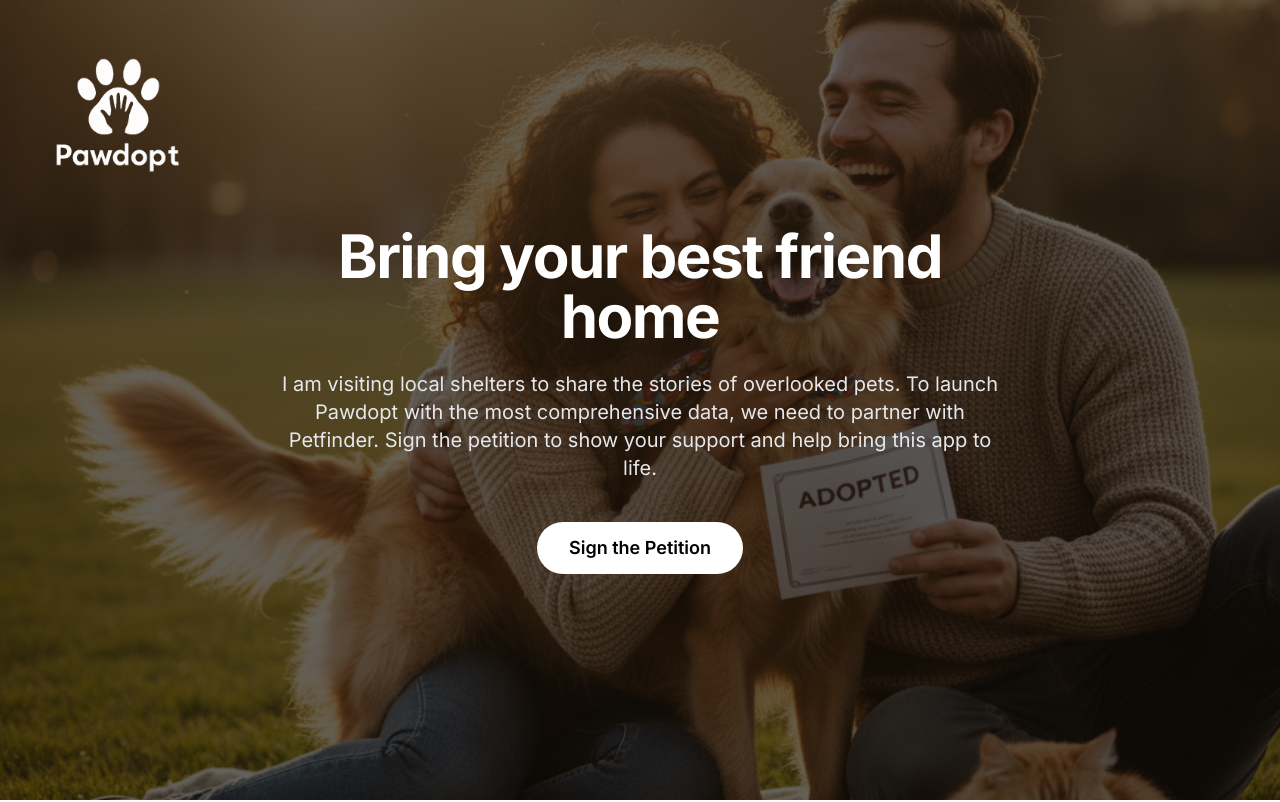
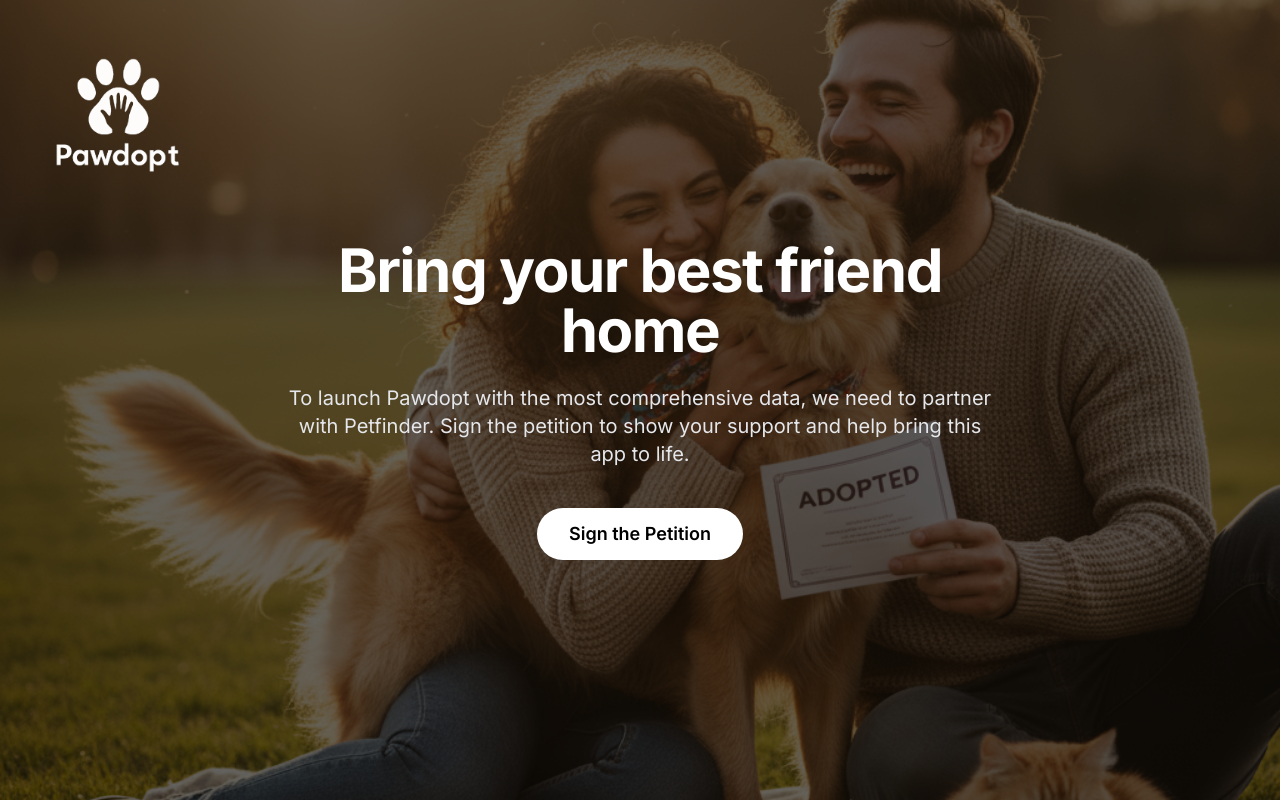
Before and after one commit to JoelGonzalez02/pawdopt-landing-page, a Next.js app: page / in a window 1280 px wide. Shown: the top 802 px of the page. Built offline with nearby package versions, Linux system fonts and the light colour scheme.

Commit message:
change hero message

```diff
--- a/src/components/HeroSection.tsx
+++ b/src/components/HeroSection.tsx
@@ -35,7 +35,6 @@
           Bring your best friend home
         </h1>
         <p className="text-lg md:text-xl text-gray-200">
-          I am visiting local shelters to share the stories of overlooked pets.
           To launch Pawdopt with the most comprehensive data, we need to partner
           with Petfinder. Sign the petition to show your support and help bring
           this app to life.
```
